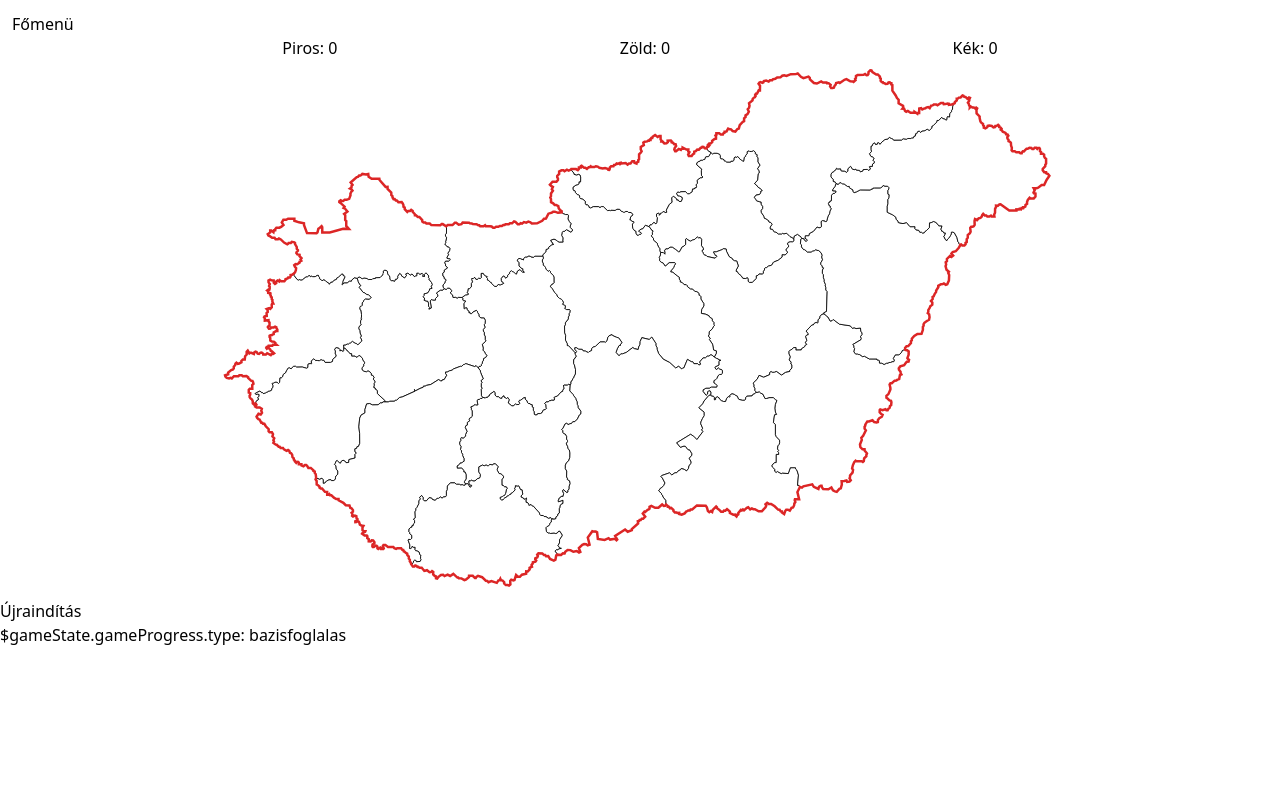
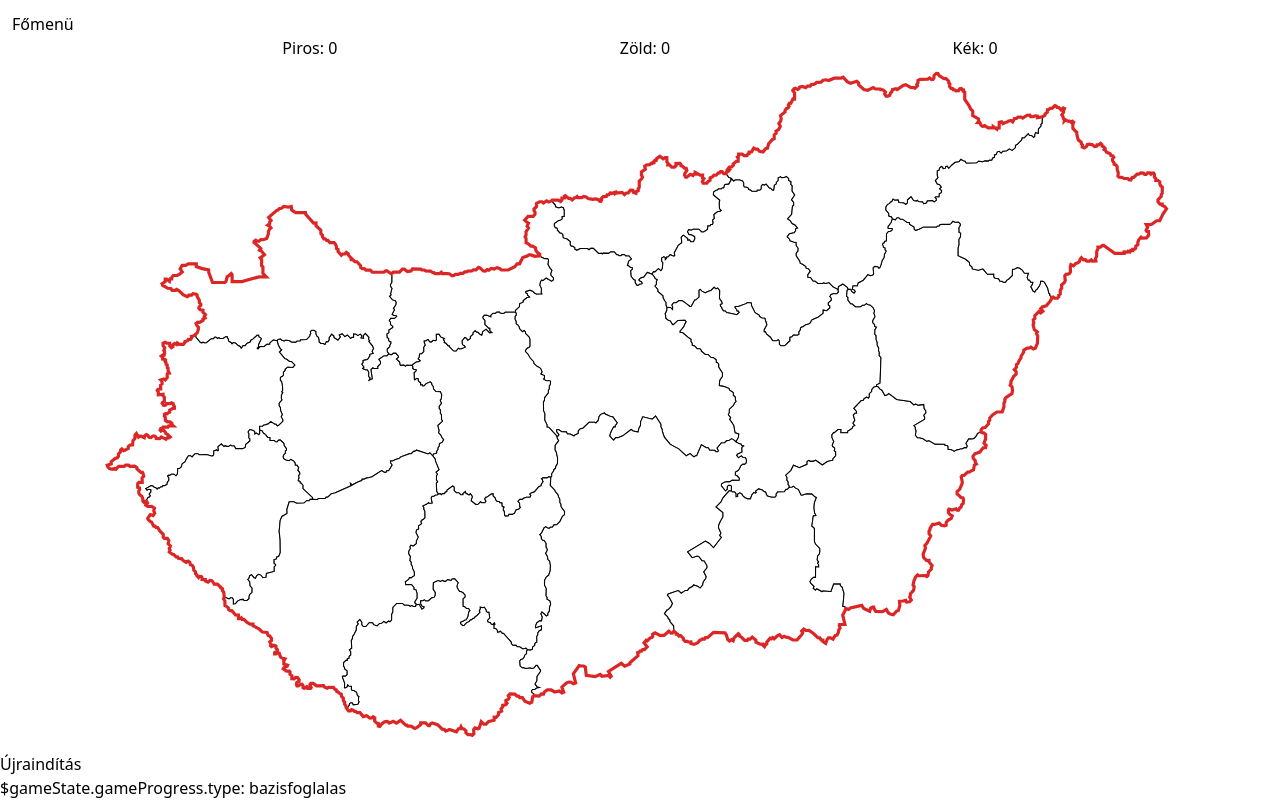
Before and after one commit to TomaSajt/honfoglalo-legacy, a SvelteKit app: page /play in a window 1280 px wide. Built offline with nearby package versions, Linux system fonts and the light colour scheme.

Commit message:
add centering to map svg

```diff
--- a/src/routes/play/+page.svelte
+++ b/src/routes/play/+page.svelte
@@ -481,6 +481,8 @@
     }
 </script>
 
+<div class="flex flex-col h-full">
+    <div>
         <nav class="px-3 pt-3">
             <a class="bg-white hover:bg-slate-300" href="/">Főmenü</a>
         </nav>
@@ -490,12 +492,14 @@
                 <div>{playerIdToHungarianName(i)}: {score}</div>
             {/each}
         </div>
+    </div>
 
     <InteractiveMap
         {onRegionClicked}
         regionStates={$gameState.regions}
-    class="mx-auto w-2/3"
+        class="flex-grow"
     />
+    <div>
         {#if $gameState.gameProgress.type === "terjeszkedes-kerdes"}
             <div class="flex justify-center">
                 <button on:click={() => startTerjeszkedesKerdes()}>
@@ -547,6 +551,11 @@
             <div class="text-center text-5xl">Vége a játéknak!</div>
         {/if}
 
-<button on:click={() => ($gameState = defaultGameState())}>Újraindítás</button>
+        <button on:click={() => ($gameState = defaultGameState())}
+            >Újraindítás</button
+        >
         <div>$gameState.gameProgress.type: {$gameState.gameProgress.type}</div>
+    </div>
+</div>
+
 <QuestionPrompter bind:this={questionPrompter} />
```
Lines whose indentation alone changed are shown as unchanged.
